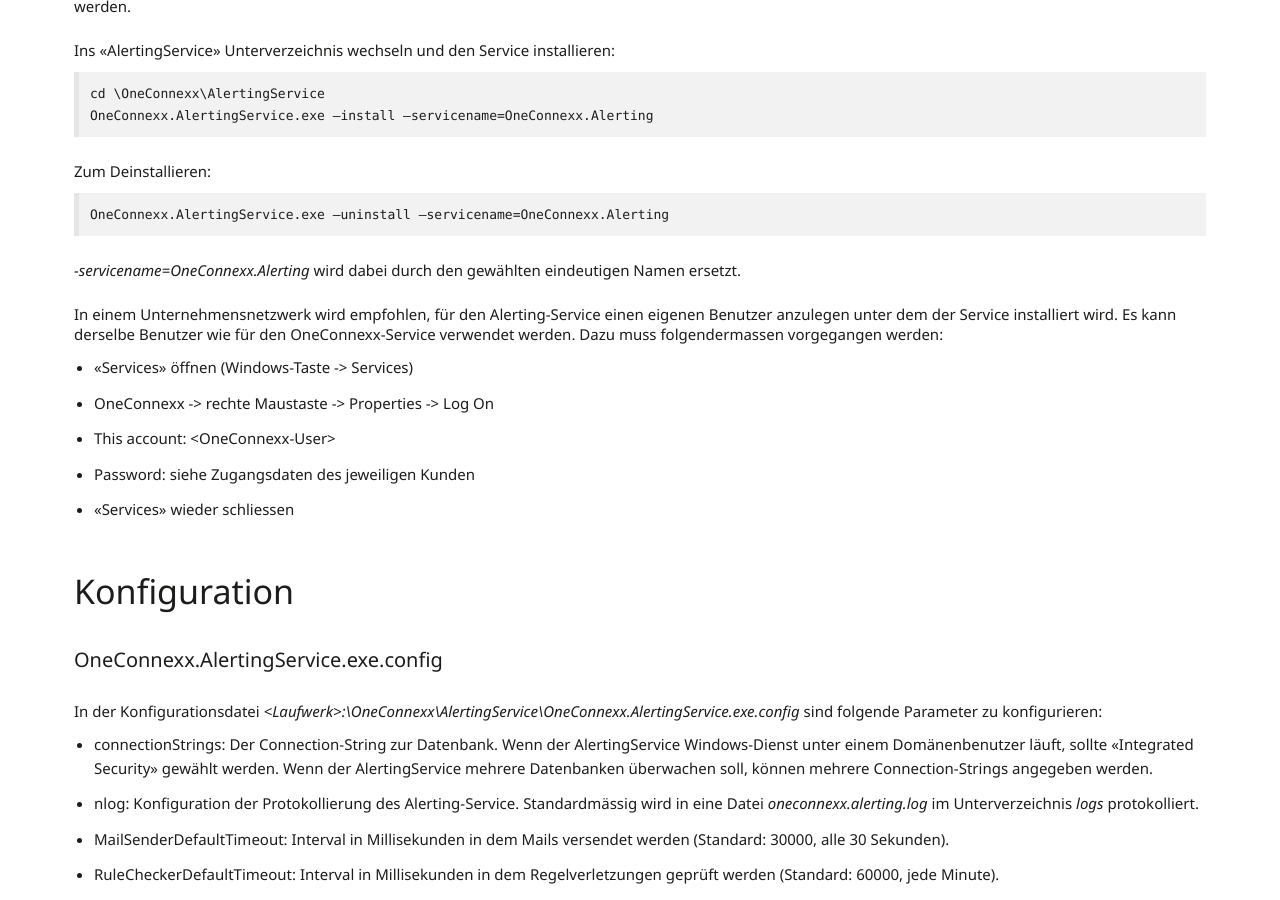
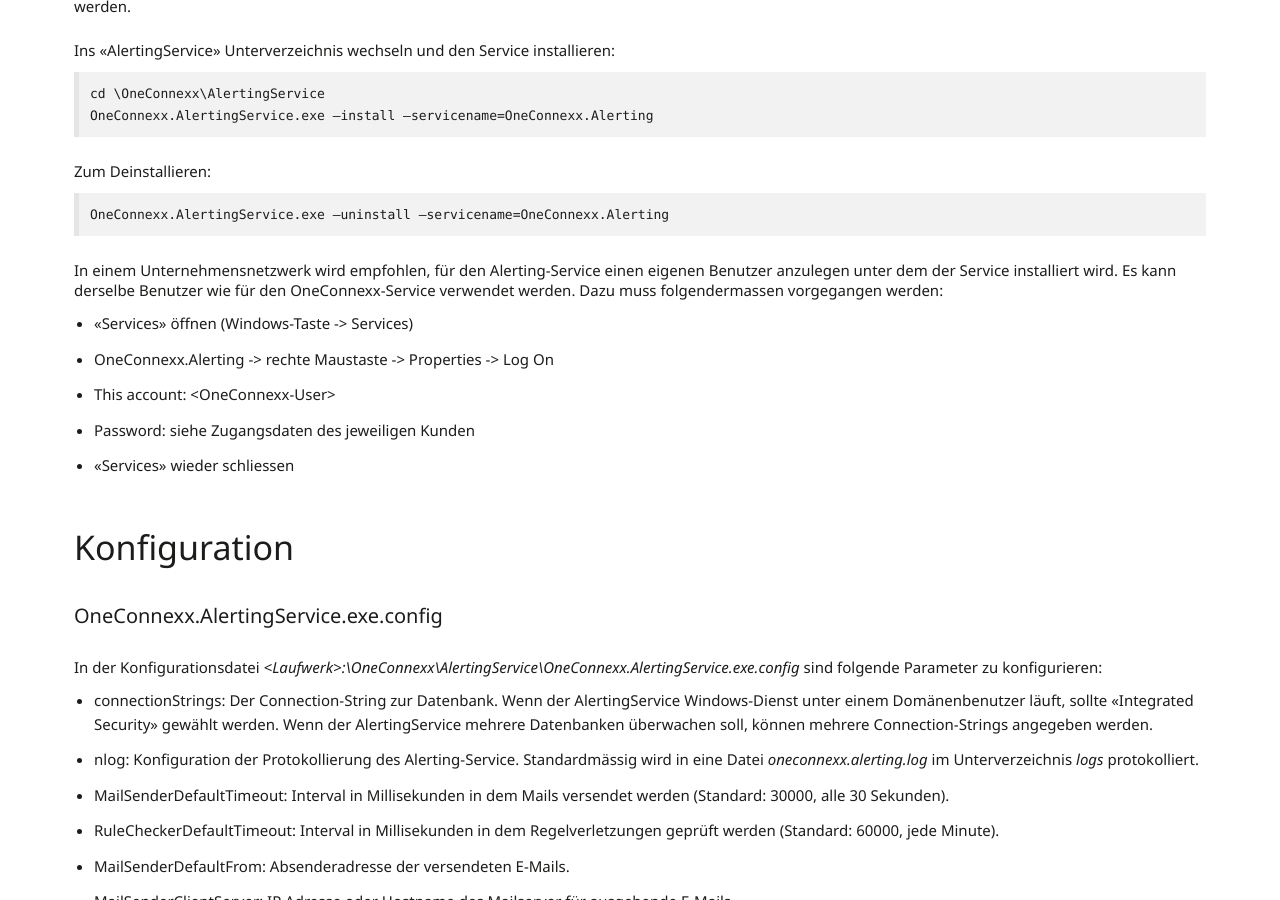
Before and after one commit to primesoft-group/oneconnexx-docs, a Jekyll site: the page built from _pages/setup/de/alerting.md, in a window 1280 px wide and 900 px high, scrolled down 942 px. Built offline with Jekyll 4.4.1, drawn with Linux system fonts in a browser that asks for light colours; nearby versions of some CDN libraries; some web fonts are replaced.

Commit message:
Update alerting.md

````diff
--- a/_pages/setup/de/alerting.md
+++ b/_pages/setup/de/alerting.md
@@ -41,14 +41,12 @@
 OneConnexx.AlertingService.exe –uninstall –servicename=OneConnexx.Alerting
 ```
 
-_-servicename=OneConnexx.Alerting_ wird dabei durch den gewählten eindeutigen Namen ersetzt.
-
 In einem Unternehmensnetzwerk wird empfohlen, für den Alerting-Service einen eigenen Benutzer anzulegen unter dem der
 Service installiert wird. Es kann derselbe Benutzer wie für den OneConnexx-Service verwendet werden. Dazu muss folgendermassen
 vorgegangen werden:
 
 * «Services» öffnen (Windows-Taste -> Services)
-* OneConnexx -> rechte Maustaste -> Properties -> Log On
+* OneConnexx.Alerting -> rechte Maustaste -> Properties -> Log On
 * This account: &lt;OneConnexx-User&gt;
 * Password: siehe Zugangsdaten des jeweiligen Kunden
 * «Services» wieder schliessen
````
